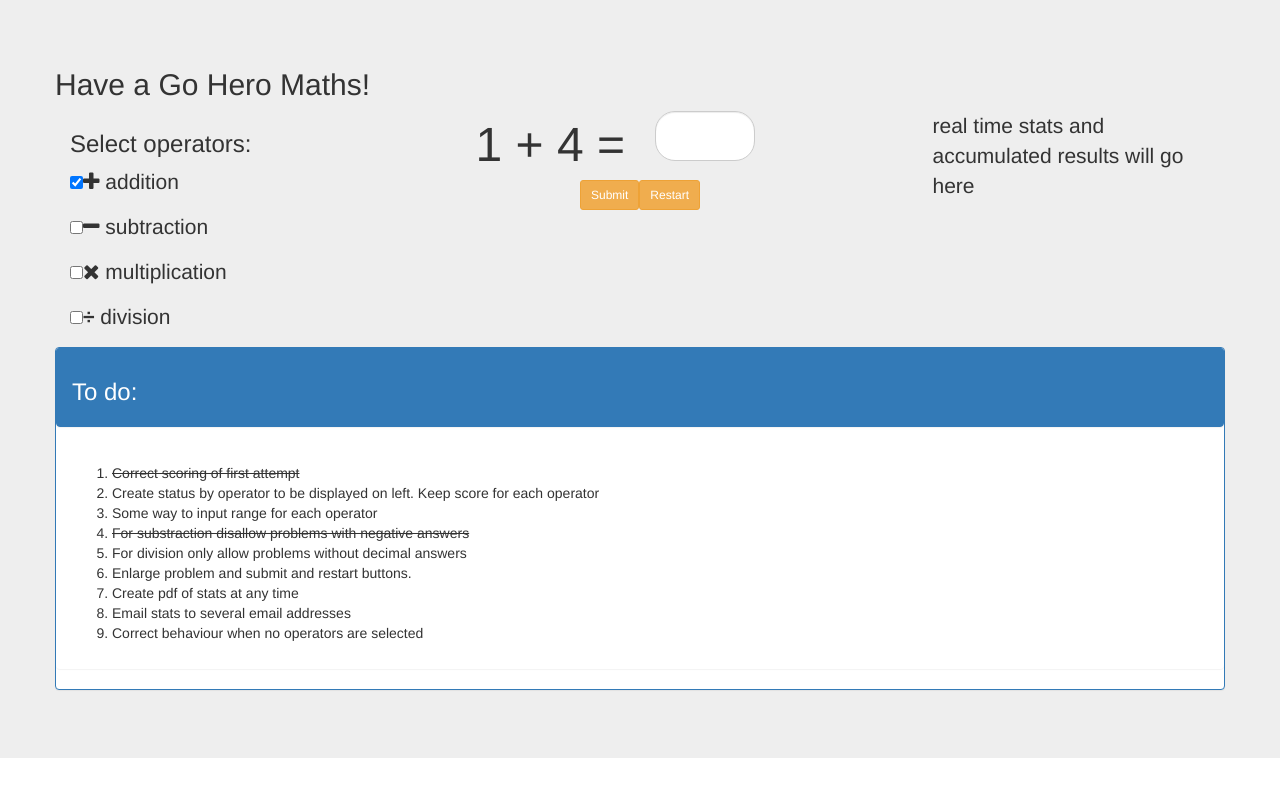
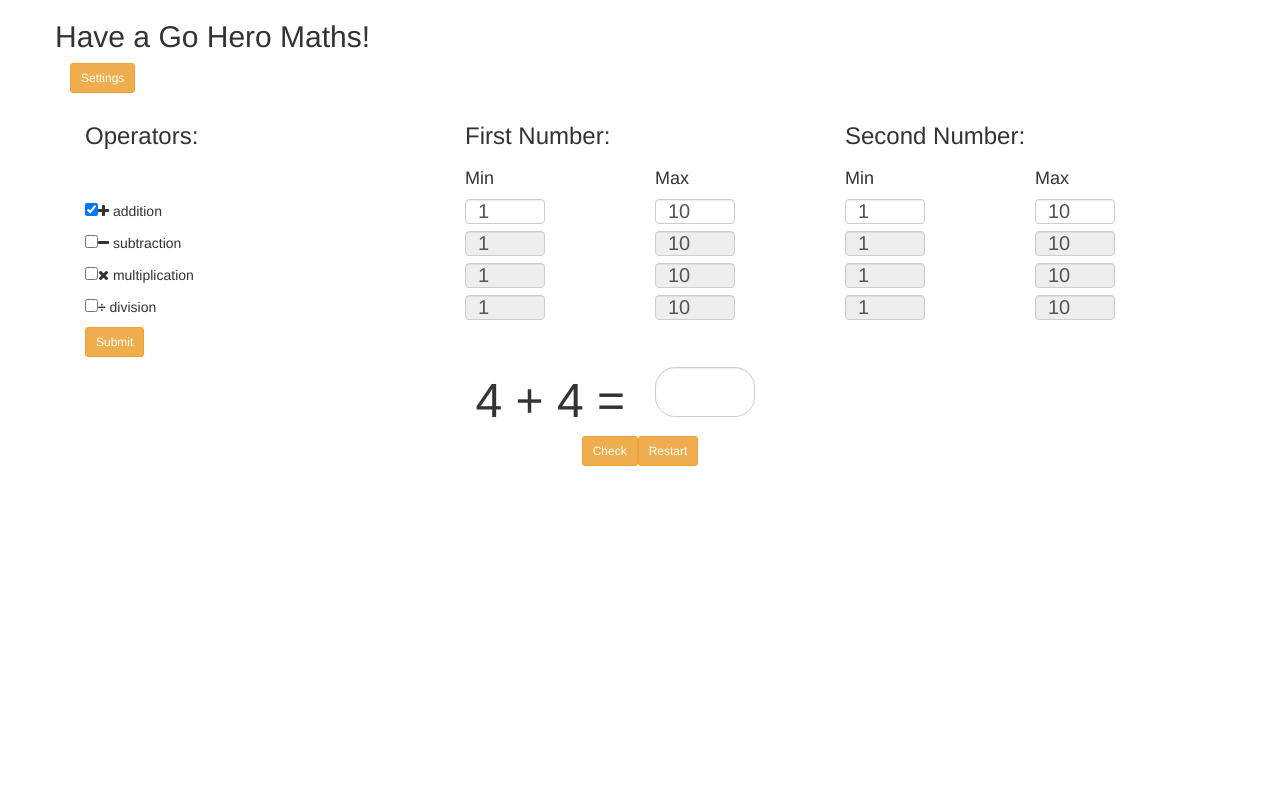
Before and after one commit to shanegibney/angular-basic-maths-app, an Angular app: page / in a window 1280 px wide. Shown: the top 796 px of the page. Built offline with nearby package versions, Linux system fonts and the light colour scheme.

Commit message:
unfinihsed complete rewrite

```diff
--- a/package.json
+++ b/package.json
@@ -24,6 +24,7 @@
     "@ng-bootstrap/ng-bootstrap": "^1.0.0-alpha.22",
     "bootstrap": "^3.3.7",
     "core-js": "^2.4.1",
+    "emailjs": "^1.0.9",
     "font-awesome": "^4.7.0",
     "ng2-bootstrap": "^1.6.1",
     "rxjs": "^5.1.0",
--- a/src/app/app.component.css
+++ b/src/app/app.component.css
@@ -38,3 +38,12 @@ input[type="text"]
 .well {
     background: rgba(0, 0, 0, 0.4);
 }
+/*start of new css*/
+.centreit {
+  text-align: center;
+}
+
+.settings {
+  background: grey;
+  border: 5px solid black;
+}
--- a/src/app/app.component.html
+++ b/src/app/app.component.html
@@ -1,30 +1,133 @@
-<div class="jumbotron">
 <div class="container">
   <div class="row">
+    <div class="md-col-12">
       <h2>Have a Go Hero Maths!</h2>
+    </div>
   </div>
 
   <div class="row">
-      <div class="col-md-3">
-        <!-- <p><button (click)="toggle()" class="btn btn-warning btn-sm">Settings</button></p> -->
-        <!-- <div *ngIf="show===true"> -->
-        <div>
-          <h3>Select operators:</h3>
-          <!-- <input class="form-control form-rounded" type="checkbox" [value]="operation" (input)="operation = $event.target.value" /> Addition -->
-          <p><input (change)="toggle()" [(ngModel)]="addition" type="checkbox" /> <i class="fa fa-plus"></i> addition</p>
-          <p><input (change)="toggle()" [(ngModel)]="subtraction" type="checkbox" /> <i class="fa fa-minus"></i> subtraction</p>
-          <p><input (change)="toggle()" [(ngModel)]="multiplication" type="checkbox" /> <i class="fa fa-times"></i> multiplication</p>
-          <p><input (change)="toggle()" [(ngModel)]="division" type="checkbox" /> <strong>&#247;</strong> division</p>
+    <div class="col-md-12">
 
-          <!-- <p><button (click)="toggle()" class="btn btn-warning btn-sm">Submit</button></p> -->
+      <p><button (click)="toggle()" class="btn btn-warning btn-sm">Settings</button></p>
+      <div *ngIf="show===true">
+        <div class="col-md-12">
+          <div class="row">
+            <div class="col-md-4">
+              <h3>Operators:</h3>
+            </div>
+            <div class="col-md-4">
+              <h3>First Number:</h3>
+            </div>
+            <div class="col-md-4 ">
+              <h3>Second Number:</h3>
+            </div>
+          </div>
+          <div class="row">
+            <div class="col-md-4 ">
+
+            </div>
+            <div class="col-md-2 ">
+              <h4>Min</h4>
+            </div>
+            <div class="col-md-2 ">
+              <h4>Max</h4>
+            </div>
+            <div class="col-md-2 ">
+              <h4>Min</h4>
+            </div>
+            <div class="col-md-2 ">
+              <h4>Max</h4>
             </div>
           </div>
 
-      <div class="col-md-6">
+          <div class="row">
+            <div class="col-md-4">
+              <p><input [(ngModel)]="addition" type="checkbox" /> <i class="fa fa-plus"></i> addition</p>
+            </div>
+            <div class="col-md-2 ">
+              <input class="form-control " type="number" placeholder="3" style="width:80px; height:25px; font-size:20px;" [value]="addmin1" (input)="addmin1 = $event.target.value" [disabled]="!addition" />
+            </div>
+            <div class="col-md-2">
+              <input class="form-control " type="number" style="width:80px; height:25px; font-size:20px;" [value]="addmax1" (input)="addmax1 = $event.target.value" [disabled]="!addition" />
+            </div>
+            <div class="col-md-2">
+              <input class="form-control " type="number" style="width:80px; height:25px; font-size:20px;" [value]="addmin2" (input)="addmin2 = $event.target.value" [disabled]="!addition" />
+            </div>
+            <div class="col-md-2">
+              <input class="form-control " type="number" style="width:80px; height:25px; font-size:20px;" [value]="addmax2" (input)="addmax2 = $event.target.value" [disabled]="!addition" />
+            </div>
+          </div>
+
+          <div class="row">
+            <div class="col-md-4">
+              <p><input [(ngModel)]="subtraction" type="checkbox" /> <i class="fa fa-minus"></i> subtraction</p>
+            </div>
+            <div class="col-md-2 ">
+              <input class="form-control " type="number" style="width:80px; height:25px; font-size:20px;" [value]="submin1" (input)="submin1 = $event.target.value" [disabled]="!subtraction" />
+            </div>
+            <div class="col-md-2">
+              <input class="form-control " type="number" style="width:80px; height:25px; font-size:20px;" [value]="submax1" (input)="submax1 = $event.target.value" [disabled]="!subtraction" />
+            </div>
+            <div class="col-md-2">
+              <input class="form-control " type="number" style="width:80px; height:25px; font-size:20px;" [value]="submin2" (input)="submin2 = $event.target.value" [disabled]="!subtraction" />
+            </div>
+            <div class="col-md-2">
+              <input class="form-control " type="number" style="width:80px; height:25px; font-size:20px;" [value]="submax2" (input)="submax2 = $event.target.value" [disabled]="!subtraction" />
+            </div>
+          </div>
+
+          <div class="row">
+            <div class="col-md-4">
+              <p><input [(ngModel)]="multiplication" type="checkbox" /> <i class="fa fa-times"></i> multiplication</p>
+            </div>
+            <div class="col-md-2 ">
+              <input class="form-control " type="number" style="width:80px; height:25px; font-size:20px;" [value]="multmin1" (input)="multmin1 = $event.target.value" [disabled]="!multiplication" />
+            </div>
+            <div class="col-md-2">
+              <input class="form-control " type="number" style="width:80px; height:25px; font-size:20px;" [value]="multmax1" (input)="multmax1 = $event.target.value" [disabled]="!multiplication" />
+            </div>
+            <div class="col-md-2">
+              <input class="form-control " type="number" style="width:80px; height:25px; font-size:20px;" [value]="multmin2" (input)="multmin2 = $event.target.value" [disabled]="!multiplication" />
+            </div>
+            <div class="col-md-2">
+              <input class="form-control " type="number" style="width:80px; height:25px; font-size:20px;" [value]="multmax2" (input)="multmax2 = $event.target.value" [disabled]="!multiplication" />
+            </div>
+          </div>
+
+          <div class="row">
+            <div class="col-md-4">
+              <p><input [(ngModel)]="division" type="checkbox" /> <strong>&#247;</strong> division</p>
+            </div>
+            <div class="col-md-2 ">
+              <input class="form-control " type="number" style="width:80px; height:25px; font-size:20px;" [value]="divmin1" (input)="divmin1 = $event.target.value" [disabled]="!division" />
+            </div>
+            <div class="col-md-2">
+              <input class="form-control " type="number" style="width:80px; height:25px; font-size:20px;" [value]="divmax1" (input)="divmax1 = $event.target.value" [disabled]="!division" />
+            </div>
+            <div class="col-md-2">
+              <input class="form-control " type="number" style="width:80px; height:25px; font-size:20px;" [value]="divmin2" (input)="divmin2 = $event.target.value" [disabled]="!division" />
+            </div>
+            <div class="col-md-2">
+              <input class="form-control " type="number" style="width:80px; height:25px; font-size:20px;" [value]="divmax2" (input)="divmax2 = $event.target.value" [disabled]="!division" />
+            </div>
+          </div>
+
+          <div class="row">
+            <div class="col-md-12">
+              <p><button (click)="makeadd()" class="btn btn-warning btn-sm">Submit</button></p>
+            </div>
+          </div>
+
+        </div>
+      </div>
+
+    </div>
+  </div>
+
   <div class="row">
     <div class="col-md-6" style="text-align:right;">
       <!-- Checkbox value: <input type="checkbox" [value]="operation" (input)="operation = $event.target.value"/> -->
-            <span class="question"><font size="10">{{num1}} {{ op[index] }} {{num2}} = </font></span>
+      <span class="question"><font size="10">{{ num1 }} {{ op }} {{ num2 }} = </font></span>
     </div>
     <div class="col-md-6" style="vertical-align:center;">
       <input class="form-control form-rounded" type="number" style="width:100px; height:50px; font-size:40px;" [value]="answer" (input)="answer = $event.target.value" />
@@ -33,33 +136,38 @@
 
   <div class="row">
     <div class="col-md-12" style="text-align:center;">
-            <button (click)="doCalculate()" class="btn btn-warning btn-sm">Submit</button>
-            <button (click)="init()" class="btn btn-warning btn-sm">Restart</button>
+      <button (click)="check()" class="btn btn-warning btn-sm">Check</button>
+      <button (click)="restart()" class="btn btn-warning btn-sm">Restart</button>
     </div>
   </div>
-        <div class="row">
-          <!-- <p *ngIf="result===true" class="alert alert-warning">That is the correct answer.</p> -->
+
+  <!-- <div class="row" *ngIf="total>0">
     <div class="col-md-12" *ngIf="result===false" style="text-align:center;" class="alert alert-warning"><i class="fa wrong fa-times fa-3x" aria-hidden="true"></i>
       <font size="6">Have another go!</font>
     </div>
   </div>
+
   <div class="row">
     <div class="col-md-12" *ngIf="result===true" style="text-align:center;" class="alert alert-warning"><i class="fa correct fa-check fa-3x" aria-hidden="true"></i> Well done!</div>
-        </div>
+  </div> -->
+
   <div class="row">
     <div *ngIf="total!=0" style="text-align:center;" class="question">
       <font size="10">{{ score }} correct out of {{ total }}</font>
       <!-- <p>Checked value is {{ operation }}</p> -->
     </div>
   </div>
+
+  <div class="row" *ngIf="total>0">
+    <p>Problems solved: {{ score }} correct out of {{ total }}</p>
+    <p *ngIf="addscore>0">Addition problems correct: {{ addscore }} out of {{ addtotal }}</p>
+    <p *ngIf="subscore>0">Subtraction problems correct: {{ subscore }} out of {{ subtotal }}</p>
+    <p *ngIf="multscore>0">Multiplication problems correct: {{ multscore }} out of {{ multtotal }}</p>
+    <p *ngIf="divscore>0">Division problems correct: {{ divscore }} out of {{ divtotal }}</p>
   </div>
-      <div class="col-md-3">
-        <div class="row">
-          <p>real time stats and accumulated results will go here</p>
-        </div>
-      </div>
-    </div>
-    <div class="row panel panel-primary">
+
+
+  <!-- <div class="row panel panel-primary">
     <div class=" col-md-12 panel panel-heading">
       <h3>To do:</h3>
     </div>
@@ -76,7 +184,5 @@
         <li>Correct behaviour when no operators are selected</li>
       </ol>
     </div>
+  </div> -->
 </div>
-
-  </div>
-</div>
--- a/src/app/app.component.ts
+++ b/src/app/app.component.ts
@@ -8,201 +8,200 @@ import { FormsModule } from '@angular/forms';
   styleUrls: ['./app.component.css']
 })
 export class AppComponent {
-  // title = 'app works!';
-  deviation: number;
-  noOfTries: number;
-  original: number;
-  guess: number;
-  num1: number;
-  num2: number;
-  result: boolean;
+  increment: number = 0;
+  num1: number = 1;
+  num2: number = 10;
+  num : number;
+  result: boolean = null;
+  addmin1: number = 1;
+  addmax1: number = 10;
+  addmin2: number = 1;
+  addmax2: number = 10;
+  submin1: number = 1;
+  submax1: number = 10;
+  submin2: number = 1;
+  submax2: number = 10;
+  multmin1: number = 1;
+  multmax1: number = 10;
+  multmin2: number = 1;
+  multmax2: number = 10;
+  divmin1: number = 1;
+  divmax1: number = 10;
+  divmin2: number = 1;
+  divmax2: number = 10;
+  addtotal: number = 0;
+  subtotal: number = 0;
+  multtotal: number = 0;
+  divtotal: number = 0;
   answer: number;
-  score: number;
-  total: number;
+  score: number = 0;
+  addscore: number = 0;
+  subscore: number = 0;
+  multscore: number = 0;
+  divscore: number = 0;
+  total: number = 0;
   operation: boolean[];
-  index: number = 0;
-  show: boolean;
+  show: boolean = true;
   addition: boolean = true;
   subtraction: boolean = false;
   multiplication: boolean = false;
   division: boolean = false;
-  selectedOperations: boolean[];
-  num: number = 1;
-  op: string[] = ["+", "-", "*", "/"];
-  symbol: string;
-  setAdd: boolean;
-  ignore: boolean = true;
+  op: string;
 
   constructor() {
-    console.log("constructor()");
-    this.initialize();
-    // this.refresh();
+    this.makeadd();
   }
 
-  initialize() {
-    console.log("initialize()");
-    this.num1 = Math.floor((Math.random() * 10) + 1);
-    this.num2 = Math.floor((Math.random() * 10) + 1);
-    this.result = null;
-    this.answer = null;
-    this.score = 0;
-    this.total = 0;
-    this.operation = [];
-    this.selectedOperations = [];
-    this.addition = true;
-    this.subtraction = false;
-    this.multiplication = false;
-    this.division = false;
-    this.show = false;
-    this.refresh();
+  makeadd(){
+
+    if(!this.addition && !this.subtraction && !this.multiplication && !this.division){
+      this.addition = true;
+      alert("At least one operator must be chosen. Setting addition to on.");
+    }
+
+    console.log("makeadd()" + ": this.addition = " + this.addition);
+    if(this.addition){
+      this.additionproblem();
+      console.log("@makeadd: num1 = " + this.num1 + " num2 = " + this.num2 + ", op = " + this.op);
+    } else {
+      this.makesub();
+    }
   }
 
-  toggle(){
-    console.log("toggle()");
-    // this.show =! this.show;
-    console.log("this.addition=" + this.addition);
-    console.log("this.subtraction=" + this.subtraction);
-    console.log("this.multiplication=" + this.multiplication);
-    console.log("this.division=" + this.division);
-    this.operation = [this.addition, this.subtraction, this.multiplication, this.division];
-    console.log("---------");
-    console.log("this.operation[0]=" + this.operation[0]);
-    console.log("this.operation[1]=" + this.operation[1]);
-    console.log("this.operation[2]=" + this.operation[2]);
-    console.log("this.operation[3]=" + this.operation[3]);
-    for(var i=0; i<this.operation.length; i++){
-      console.log("operation[" + i + "]=" + this.operation[i]);
+  makesub(){
+    console.log("makesub(): " + ": this.subtraction = " + this.subtraction);
+    if(this.subtraction){
+      this.subtractionproblem();
+      console.log("@makesub: num1 = " + this.num1 + " num2 = " + this.num2 + ", op = " + this.op);
+    } else {
+      console.log("here!");
+      this.makemult();
     }
-    // if(!this.operation[0] && !this.operation[1] && !this.operation[2] && !this.operation[3]){
-    if(!this.addition && !this.subtraction && !this.multiplication && !this.division){
-      console.log("I am before alert");
-      alert('You must choose at least one operator. Setting addition to on.');
-      console.log("I am after alert");
-      this.addition = true;
-      // this.operation[0] = true;
-      // this.setAdd = false;
-      console.log("In if(setAdd)");
-    }
-    this.refresh();
   }
 
-    // refresh() the question but keep scoring
-    refresh(){
-      console.log("refresh()");
-      this.answer = null;
-      this.result = null;
-      this.num1 = Math.floor((Math.random() * 10) + 1);
-      this.num2 = Math.floor((Math.random() * 10) + 1);
-      // this.getOperator();
+  makemult(){
+    console.log("makemult()" + ": this.multiplication = " + this.multiplication);
+    if(this.multiplication){
+      this.multiplicationproblem();
+      console.log("@makediv: num1 = " + this.num1 + " num2 = " + this.num2 + ", op = " + this.op);
+    } else {
+      this.makediv();
     }
-
-  // init() is called on restart
-  init(){
-    console.log("init()");
-    this.total = 0;
-    this.score = 0;
-    this.answer = null;
-    this.result = null;
-    // this.num1 = Math.floor((Math.random() * 10) + 1);
-    // this.num2 = Math.floor((Math.random() * 10) + 1);
-    this.refresh();
   }
 
-  doCalculate(){
-    console.log("doCalculate()");
-    this.operation = [this.addition, this.subtraction, this.multiplication, this.division];
-    console.log("-------------------");
-    console.log("index = " + this.index);
-    console.log("this.operation[0] is " + this.operation[0]);
-    console.log("this.operation[1] is " + this.operation[1]);
-    console.log("this.operation[2] is " + this.operation[2]);
-    console.log("this.operation[3] is " + this.operation[3]);
-
-    if(this.index==0 && this.operation[this.index]){
-      if(this.answer == this.num1 + this.num2){
-          this.result = true;
-          this.score = this.score + 1;
-        } else {
-          this.result = false;
-        }
+   makediv(){
+     console.log("makediv()" + ": this.division = " + this.division);
+    if(this.division){
+      this.divisionproblem();
+      console.log("@makemult: num1 = " + this.num1 + " num2 = " + this.num2 + ", op = " + this.op);
+    } else {
+      this.makeadd();
     }
-
-    if(this.index==1 && this.operation[this.index]){
-      if(this.answer == this.num1 - this.num2){
-          this.result = true;
-          this.score = this.score + 1;
-        } else {
-          this.result = false;
-        }
-    }
-
-    if(this.index==2 && this.operation[this.index]){
-      if(this.answer == this.num1 * this.num2){
-          this.result = true;
-          this.score = this.score + 1;
-        } else {
-          this.result = false;
-        }
-    }
-
-    if(this.index==3 && this.operation[this.index]){
-      if(this.answer == this.num1 / this.num2){
-          this.result = true;
-          this.score = this.score + 1;
-        } else {
-          this.result = false;
-        }
-    }
-
-    this.total = this.total + 1;
-    this.answer = null;
-    this.num1 = Math.floor((Math.random() * 10) + 1);
-    this.num2 = Math.floor((Math.random() * 10) + 1);
-    // for(var i=0; i<this.op.length; i++){
-    //   console.log("In the for loop " + this.op[i]);
-    // }
-    this.ignore = true;
-    this.getOperator();
   }
 
-  getOperator() {
-    console.log("getOperator()");
-    if(this.ignore){
-    this.index = Math.floor((Math.random() * 4));
+additionproblem(){
+ this.result = false;
+ this.op = "+";
+ this.num1 = this.generate(this.addmin1, this.addmax1);
+ this.num2 = this.generate(this.addmin2, this.addmax2);
+ console.log("additionproblem(): this.num1 = " + this.num1 + ", this.num2 = " + this.num2 + ", op = " + this.op);
 }
-    //prevent a negative answer with subtraction
-    if(this.index == 1 && this.num1 < this.num2){
-      this.num1 = Math.floor((Math.random() * 10) + 1);
-      this.num2 = Math.floor((Math.random() * 10) + 1);
-      this.getOperator();
+
+subtractionproblem(){
+this.result = false;
+this.op = "-";
+this.num1 = this.generate(this.submin1, this.submax1);
+this.num2 = this.generate(this.submin2, this.submax2);
+console.log("subtractionproblem(): this.num1 = " + this.num1 + ", this.num2 = " + this.num2 + ", op = " + this.op);
+}
+
+multiplicationproblem(){
+this.op = "*";
+this.num1 = this.generate(this.multmin1, this.multmax1);
+this.num2 = this.generate(this.multmin2, this.multmax2);
+console.log("multiplicationproblem(): this.num1 = " + this.num1 + ", this.num2 = " + this.num2 + ", op = " + this.op);
+}
+
+divisionproblem(){
+this.op = "/";
+this.num1 = this.generate(this.divmin1, this.divmax1);
+this.num2 = this.generate(this.divmin2, this.divmax2);
+console.log("divisionproblem(): this.num1 = " + this.num1 + ", this.num2 = " + this.num2 + ", op = " + this.op);
+}
+
+generate(min,max){
+  max = +max;
+  min = +min;
+  return Math.round(Math.random() * (max -  min) + min);
+}
+
+check(){
+
+  if(this.op == "+"){
+    console.log("check(+): this.num1 = " +  this.num1 + ", this.num2 = " + this.num2 + ", op = " + this.op);
+    if(this.answer == this.num1 + this.num2){
+      this.result = true;
+      console.log("minus this.result = " + this.result);
+      this.score++;
+      this.addscore++;
+    } else {
+      this.result = false;
     }
-
-    console.log(this.num1 + " % " + this.num2 + " = " + this.num1 % this.num2);
-    //prevent a decimal, 0 or 1 answer with division
-    if(this.index == 3 && (this.num1 % this.num2 != 0) ){
-      console.log("i am in decimal prevent code " + this.num1 + "/" + this.num2 + " = " + this.num1 / this.num2)
-      if((this.num1 / this.num2 == 1) || (this.num2 == 1.0)){
-        // this.num1 = Math.floor((Math.random() * 50) + 1);
-        // this.num2 = Math.floor((Math.random() * 50) + 1);
-        this.ignore = false;
-      this.getOperator;
-      }
-
+    this.answer = null;
+    this.addtotal++;
+    this.total++;
+    this.makesub();
   }
 
-    console.log("index in getOperator = " + this.index);
-    console.log("I am just inside the getOperator() this.op[" + this.index + "]" + " = " + this.op[this.index] + ", this.operation[" + this.index + "] = " + this.operation[this.index]);
-    if(this.operation[this.index]){
-      console.log("I am in the if, returning this.index = " + this.index);
-      return this.index;
+  if(this.op == "-"){
+    console.log("check(-): this.num1 = " +  this.num1 + ", this.num2 = " + this.num2 + ", op = " + this.op);
+    if(this.answer == this.num1 - this.num2){
+      this.result = true;
+      console.log("minus this.result = " + this.result);
+      this.score++;
+      this.subscore++;
     } else {
-      if(!this.operation[0] && !this.operation[1] && !this.operation[2] && !this.operation[3]){
-        console.log("None are true");
-        this.refresh();
-      }
-      console.log("I am in the else");
-      this.ignore = true;
-      this.getOperator();
+      this.result = false;
     }
+    this.answer = null;
+    this.subtotal++;
+    this.total++;
+    console.log("there!");
+    this.makemult();
+  }
+
+  if(this.op == "*"){
+    console.log("check(*): this.num1 = " +  this.num1 + ", this.num2 = " + this.num2 + ", op = " + this.op);
+    if(this.answer == this.num1 * this.num2){
+      this.result = true;
+      this.score++;
+      this.multscore++;
+    } else {
+      this.result = false;
+    }
+    this.answer = null;
+    this.multtotal++;
+    this.total++;
+    this.makediv();
+  }
+
+  if(this.op == "/"){
+    console.log("check(/): this.num1 = " +  this.num1 + ", this.num2 = " + this.num2 + ", op = " + this.op);
+    if(this.answer == this.num1 / this.num2){
+      this.result = true;
+      this.score++;
+      this.divscore++;
+    } else {
+      this.result = false;
+    }
+    this.answer = null;
+    this.divtotal++;
+    this.total++;
+    this.makeadd();
+  }
+ }
+
+  toggle(){
+    this.show =! this.show;
   }
 }
```
Lines whose indentation alone changed are shown as unchanged.
